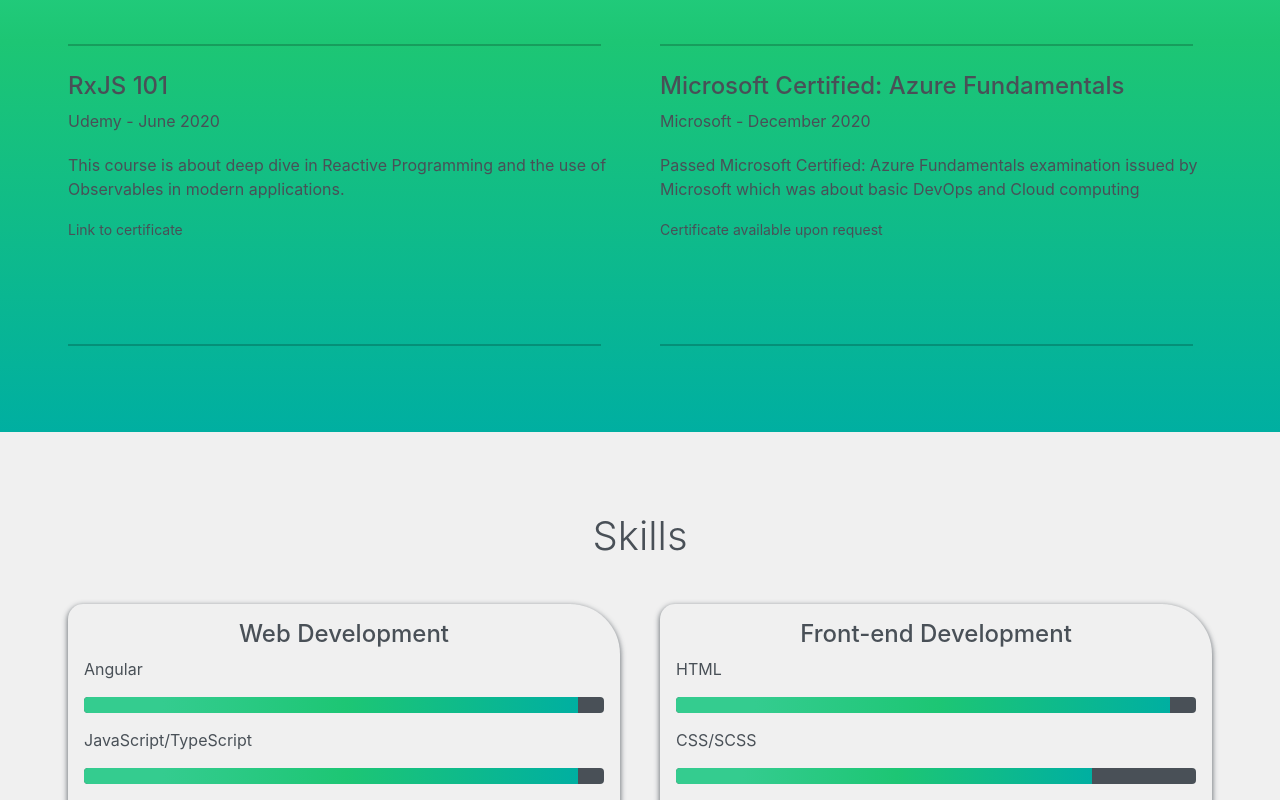
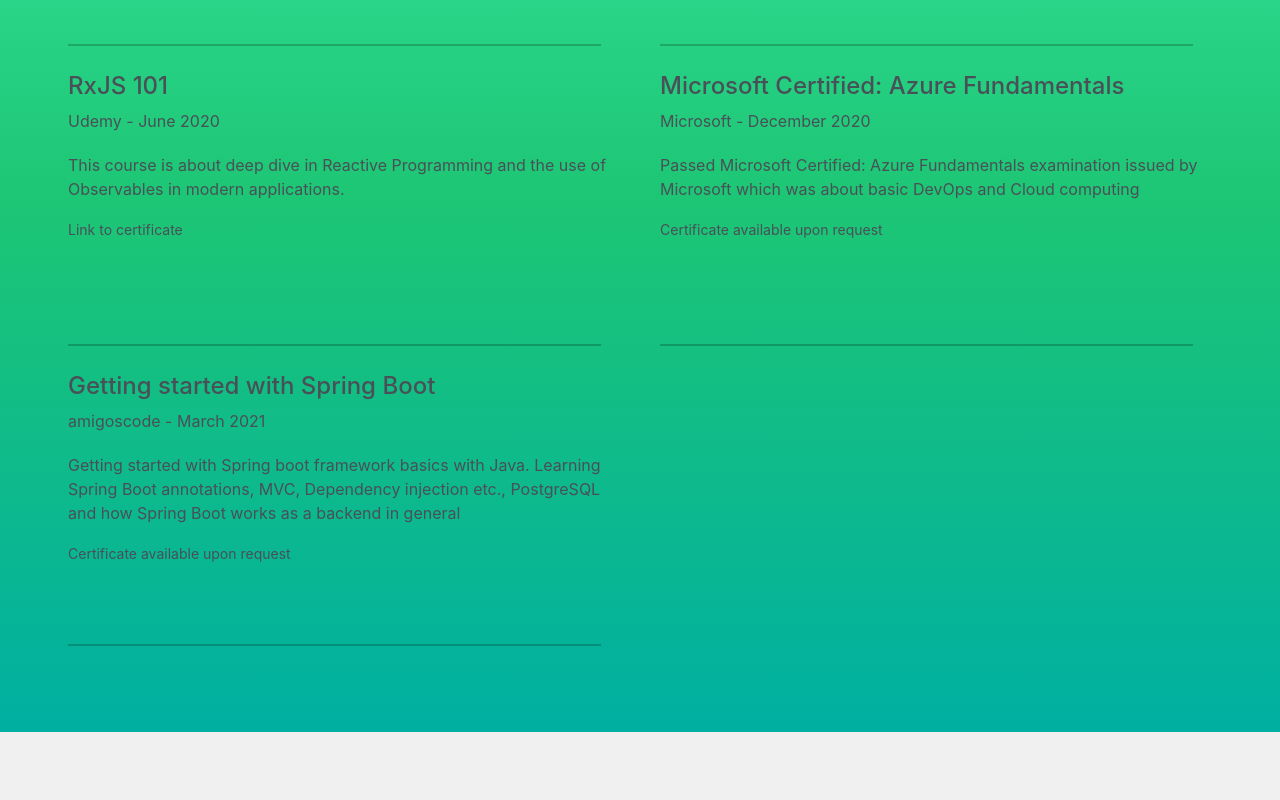
Before and after one commit to jinzai07/jinzai07.github.io, an Angular app: page / in a window 1280 px wide. Shown: the part 2000-2800 px from the top of the page. Built offline with nearby package versions, Linux system fonts and the light colour scheme; what ngx-mzd-timeline would draw is missing.

Commit message:
fix: add new cert
- springboot

```diff
--- a/src/app/app.component.html
+++ b/src/app/app.component.html
@@ -107,6 +107,16 @@
             <a href="https://azure.microsoft.com/en-us/" target="_blank" class="sy-main__cert--link">Microsoft - December 2020</a>
           </div>
           <p>Passed Microsoft Certified: Azure Fundamentals examination issued by Microsoft which was about basic DevOps and Cloud computing</p>
+          <span class="sy-text__size--sm">Certificate available upon request</span>
+          <hr class="sy-main__cert--hr sy-main__hr">
+        </div>
+
+        <div class="col-xs-12 col-md-6 sy-main__cert--container" data-aos="zoom-in-down">
+          <div class="sy-main__cert--title">
+            <h4>Getting started with Spring Boot</h4>
+            <a href="https://amigoscode.com/" target="_blank" class="sy-main__cert--link">amigoscode - March 2021</a>
+          </div>
+          <p>Getting started with Spring boot framework basics with Java. Learning Spring Boot annotations, MVC, Dependency injection etc., PostgreSQL and how Spring Boot works as a backend in general</p>
           <span class="sy-text__size--sm">Certificate available upon request</span>
           <hr class="sy-main__cert--hr sy-main__hr">
         </div>
--- a/src/app/app.component.scss
+++ b/src/app/app.component.scss
@@ -157,6 +157,10 @@
         transform: scale(1.2);
       }
     }
+
+    @media screen and (min-width: 576px) {
+      margin-top: 150px;
+    }
   }
 
   &__hr {
```
Also changed, not shown: 1 other file (tests, documents, lock files or other folders).
